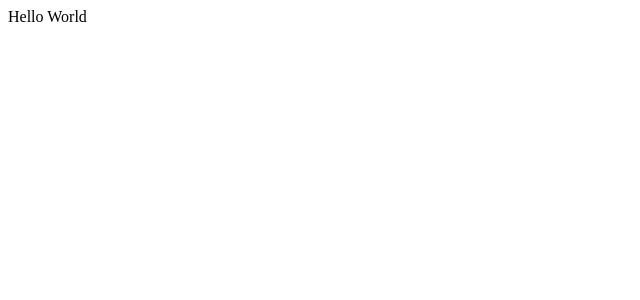
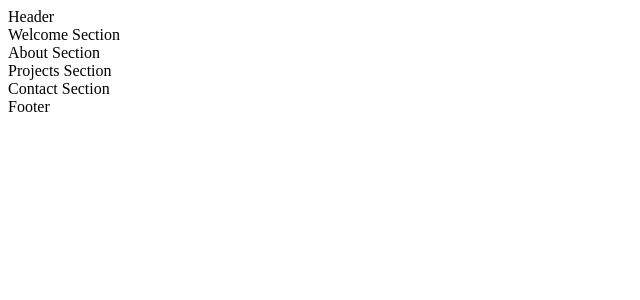
Before and after one commit to Hoang0211/portfolio, a React (Create React App) app: page / in a window 1280 px wide. Shown: the top 300 px of the page, without its empty margins (0-640 px from the left). Built offline with nearby package versions, Linux system fonts and the light colour scheme.

Commit message:
add basic layout

```diff
--- a/src/App.js
+++ b/src/App.js
@@ -1,5 +1,15 @@
+import Header from "./components/Header/Header";
+import Sections from "./components/MainSections/Sections";
+import Footer from "./components/Footer/Footer";
+
 function App() {
-  return <div> Hello World</div>;
+  return (
+    <>
+      <Header />
+      <Sections />
+      <Footer />
+    </>
+  );
 }
 
 export default App;
--- /dev/null
+++ b/src/components/Footer/Footer.js
@@ -0,0 +1,5 @@
+const Footer = () => {
+  return <footer>Footer</footer>;
+};
+
+export default Footer;
--- /dev/null
+++ b/src/components/Header/Header.js
@@ -0,0 +1,5 @@
+const Header = () => {
+  return <header>Header</header>;
+};
+
+export default Header;
--- /dev/null
+++ b/src/components/MainSections/About/About.js
@@ -0,0 +1,5 @@
+const About = () => {
+  return <section>About Section</section>;
+};
+
+export default About;
--- /dev/null
+++ b/src/components/MainSections/Contact/Contact.js
@@ -0,0 +1,5 @@
+const Contact = () => {
+  return <section>Contact Section</section>;
+};
+
+export default Contact;
--- /dev/null
+++ b/src/components/MainSections/Projects/Projects.js
@@ -0,0 +1,5 @@
+const Projects = () => {
+  return <section>Projects Section</section>;
+};
+
+export default Projects;
--- /dev/null
+++ b/src/components/MainSections/Sections.js
@@ -0,0 +1,17 @@
+import Welcome from "./Welcome/Welcome";
+import About from "./About/About";
+import Projects from "./Projects/Projects";
+import Contact from "./Contact/Contact";
+
+const Sections = () => {
+  return (
+    <main>
+      <Welcome />
+      <About />
+      <Projects />
+      <Contact />
+    </main>
+  );
+};
+
+export default Sections;
--- /dev/null
+++ b/src/components/MainSections/Welcome/Welcome.js
@@ -0,0 +1,5 @@
+const Welcome = () => {
+  return <section>Welcome Section</section>;
+};
+
+export default Welcome;
```
Also changed, not shown: src/components/Footer/Footer.module.css (added), src/components/Header/Header.module.css (added).
